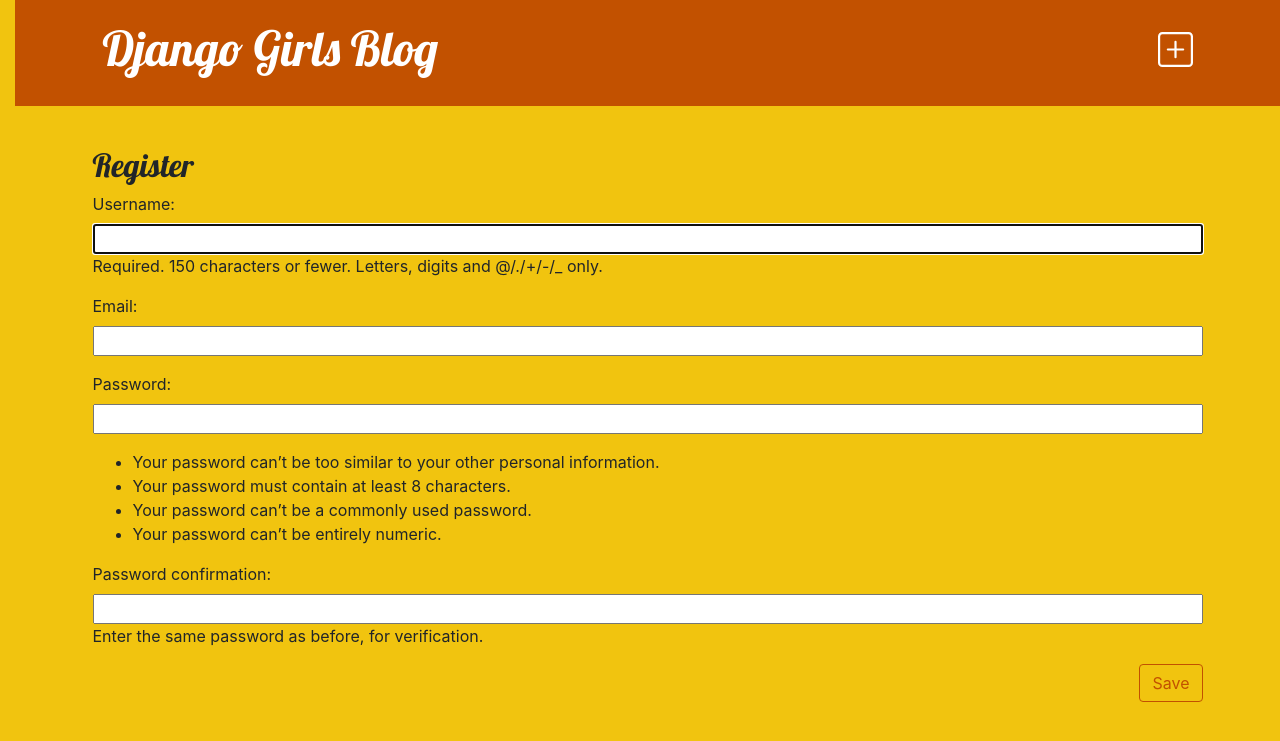
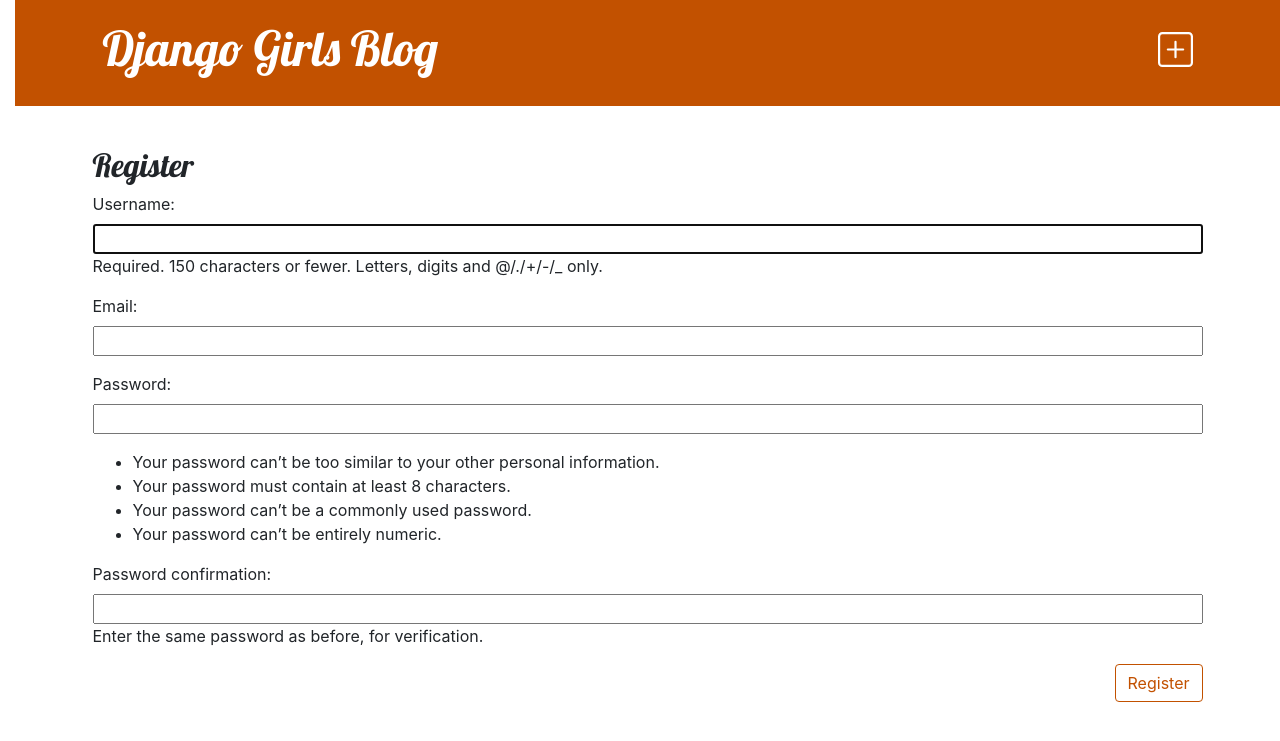
Before and after one commit to lilit485/my_first_blog, a Django app: page /post/new/ in a window 1280 px wide. Shown: the top 741 px of the page. Run offline with Django 3.2, Linux system fonts and the light colour scheme.

Commit message:
Add files

```diff
--- a/blog/static/css/blog.css
+++ b/blog/static/css/blog.css
@@ -4,7 +4,6 @@ h1 a, h2 a {
 }
 body {
     padding-left: 15px;
-    background-color: #f1c40f;
 }
 .page-header {
     background-color: #C25100;
--- a/blog/templates/blog/post_edit.html
+++ b/blog/templates/blog/post_edit.html
@@ -4,6 +4,6 @@
     <h2>Register</h2>
     <form method="POST" class="post-form">{% csrf_token %}
         {{ form.as_p }}
-        <button type="submit" class="save btn btn-default">Save</button>
+        <button type="submit" class="save btn btn-default">Register</button>
     </form>
 {% endblock %}
--- a/blog/templates/blog/register.html
+++ b/blog/templates/blog/register.html
@@ -6,7 +6,7 @@
 
 <!--Register-->
 <div class="container py-5">
-	<h1>Register</h1>
+	<h1>Registration</h1>
 	<form method="POST">
 		{% csrf_token %}
 		{{ register_form|crispy }}
```
